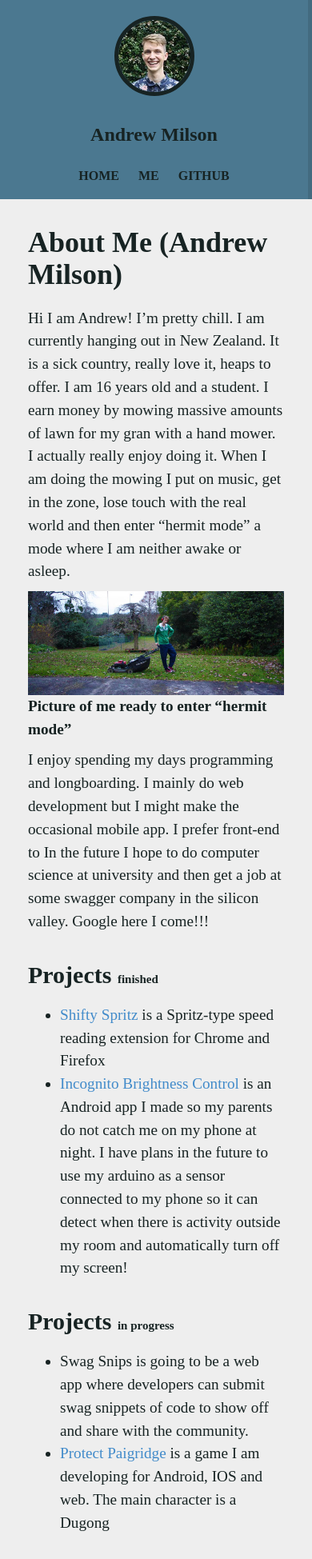
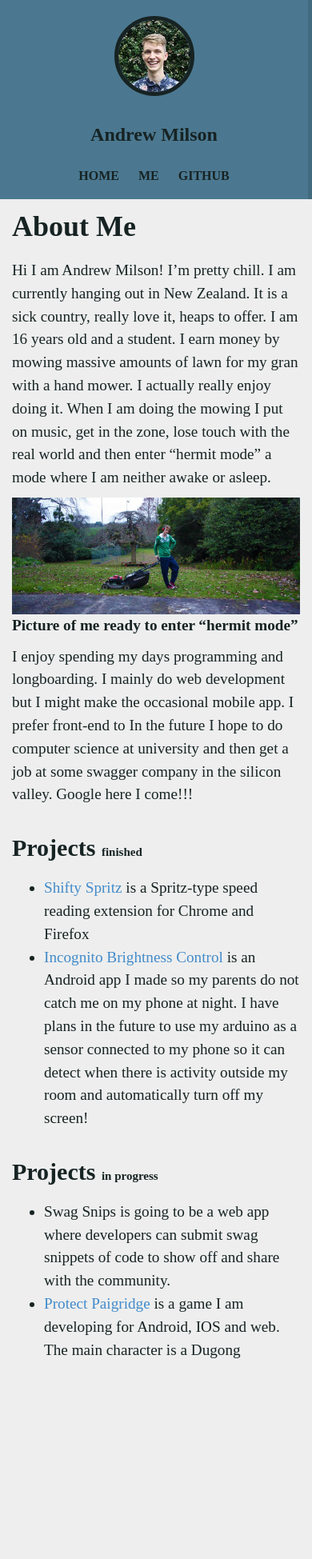
Before and after one commit to andrewmilson/andrewmilson.github.io, a Jekyll site: the page built from about.md, in a window 390 px wide. Shown: the whole page at 80% size. Built offline with Jekyll 4.4.1, drawn with Linux system fonts in a browser that asks for light colours; comment, search, counter and statistics services are not loaded; after the commit the page ends 1722 px from its top, so only the background shows below that.

Commit message:
lowered padding with small devices on the main article

```diff
--- a/about.md
+++ b/about.md
@@ -1,10 +1,10 @@
 ---
 layout: page
-title: About Me (Andrew Milson)
+title: About Me
 permalink: /about/
 ---
 
-Hi I am Andrew! I'm pretty chill. I am currently hanging out in New Zealand. It is a sick country, really love it, heaps to offer. I am 16 years old and a student. I earn money by mowing massive amounts of lawn for my gran with a hand mower. I actually really enjoy doing it. When I am doing the mowing I put on music, get in the zone, lose touch with the real world and then enter "hermit mode" a mode where I am neither awake or asleep.
+Hi I am Andrew Milson! I'm pretty chill. I am currently hanging out in New Zealand. It is a sick country, really love it, heaps to offer. I am 16 years old and a student. I earn money by mowing massive amounts of lawn for my gran with a hand mower. I actually really enjoy doing it. When I am doing the mowing I put on music, get in the zone, lose touch with the real world and then enter "hermit mode" a mode where I am neither awake or asleep.
 
 ![Picture of me ready to enter "hermit mode"](images/mower-and-i.jpg)
 __Picture of me ready to enter "hermit mode"__
--- a/source/css/style.styl
+++ b/source/css/style.styl
@@ -59,6 +59,11 @@
   margin 0
   list-style none
 
+@media (max-width: 767px)
+  #article
+    margin-top -20px
+    padding 0 15px 10px 15px
+
 @media (max-width: 991px)
   #aside
     position static
```
Also changed, not shown: assets/css/style.min.css.
